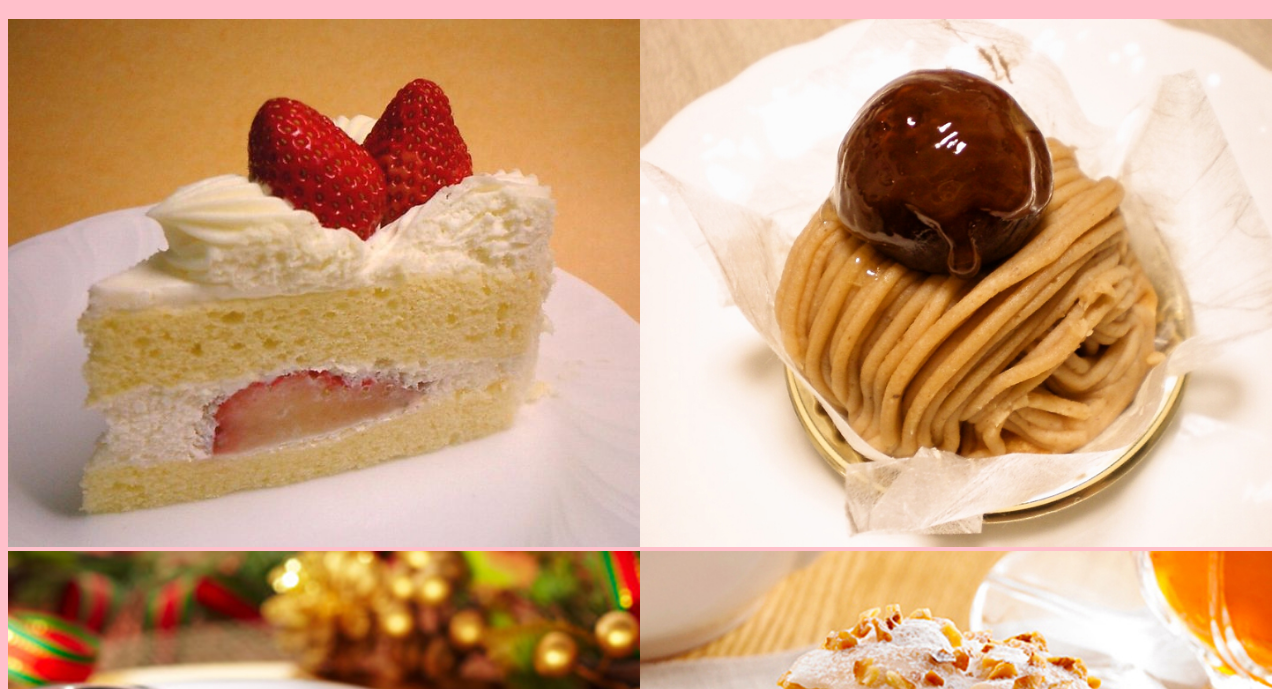
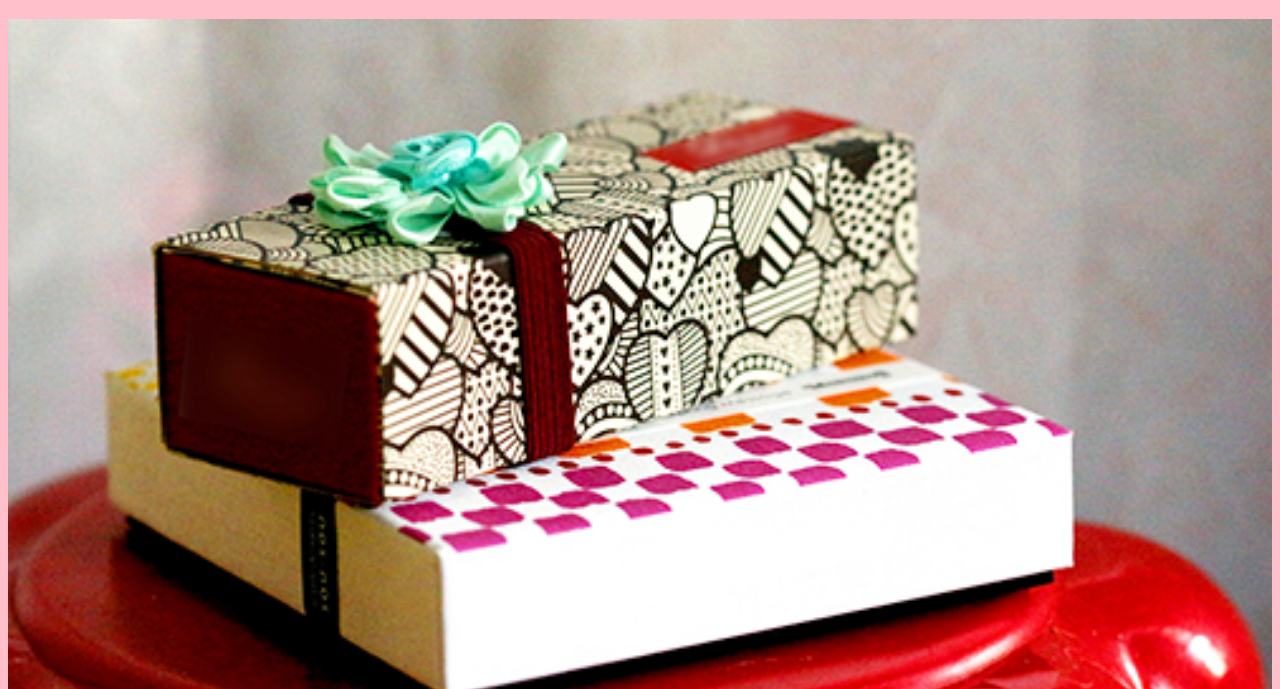
Before and after one commit to citIMAMURA/2025VC_3, a plain HTML site: page index.html in a window 1280 px wide. Shown: the part 111-800 px from the top of the page. Drawn offline with Linux system fonts and the light colour scheme.

Commit message:
Add files via upload

```diff
--- a/index.html
+++ b/index.html
@@ -15,6 +15,9 @@ body {
     float: left;
     width: 50%;
 }
+.shop {
+    width: 100%;
+}
 </style>
 </head>
 
@@ -23,6 +26,9 @@ body {
 <div id="title">
   <h1>第三回ビジュアルコンテンツデザイン課題
   </h1>
+</div>
+<div class="shop">
+<img src="shop.jpg" width="100%" alt=""/>
 </div>
 <div class="cake">
 <img src="cake01.jpg" width="100%" alt=""/>
```
Also changed, not shown: shop.jpg (added).
